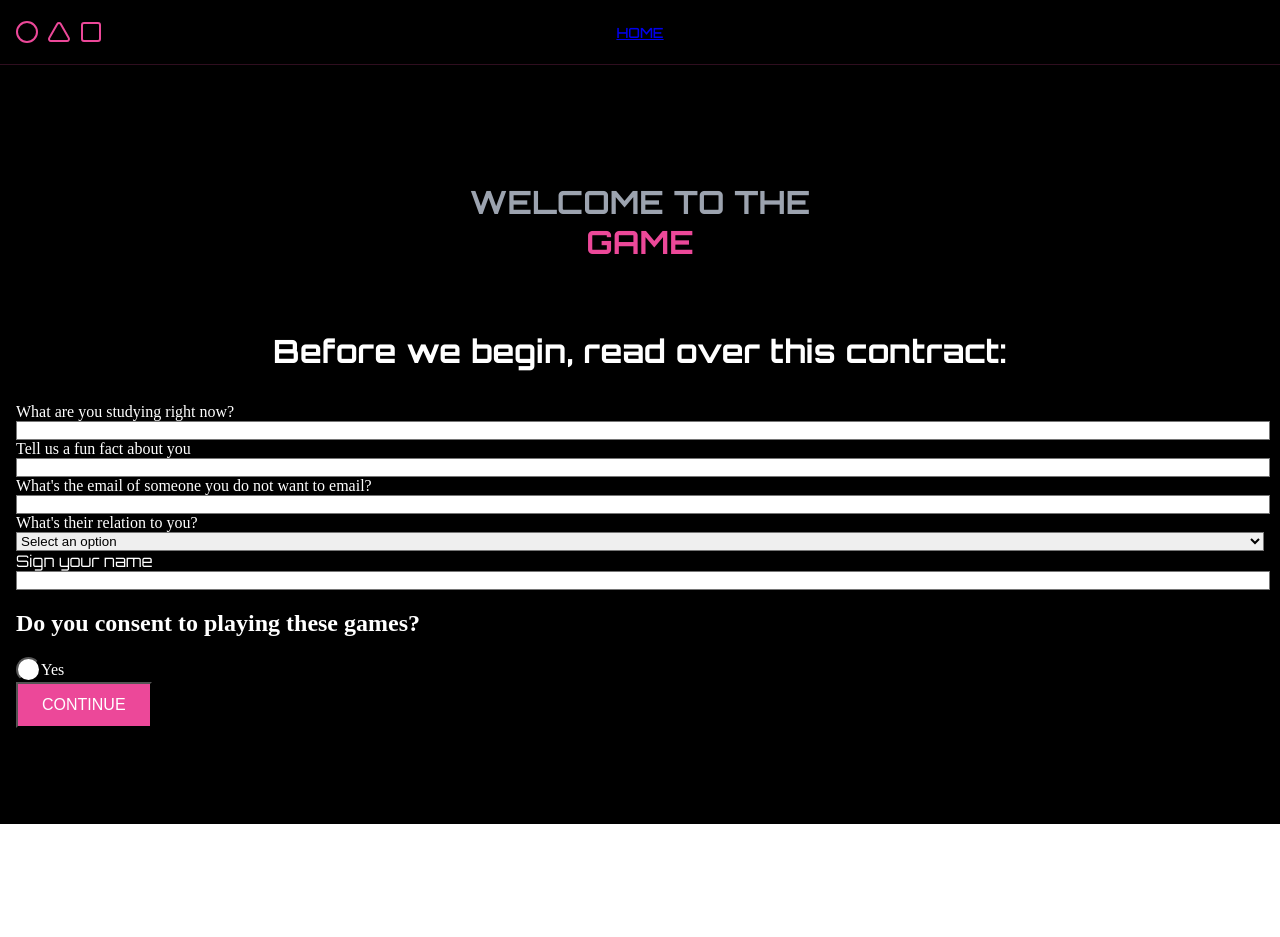
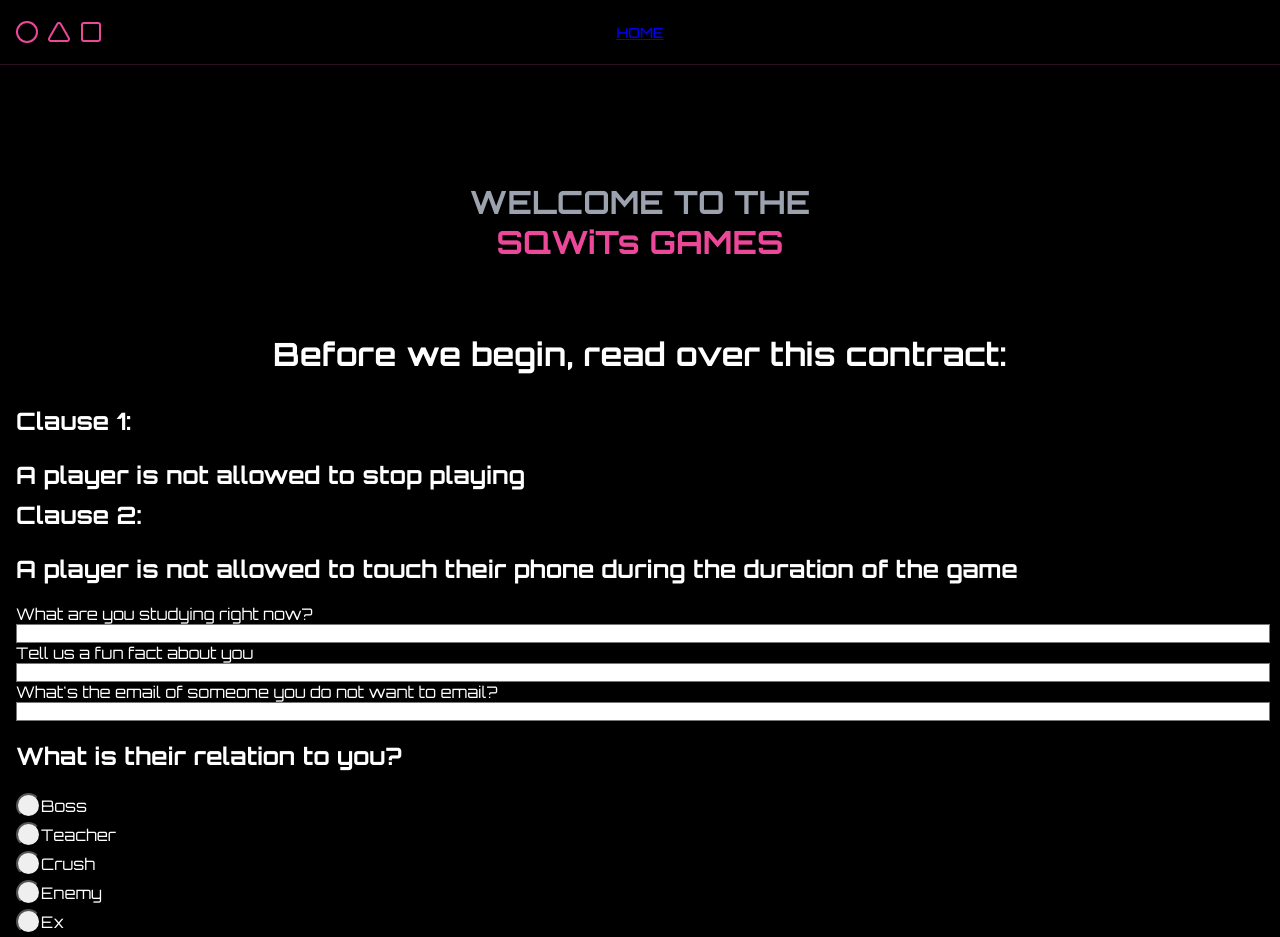
Before and after one commit to AnneSun1/SqWiTs-game, a React (Vite) app in the folder frontend/sqwits-game/: page /onboarding in a window 1280 px wide. Shown: the top 937 px of the page. Before the commit the page ends 824 px from the top, so only its background shows below. Built offline with nearby package versions, Linux system fonts and the light colour scheme; a web font is replaced by a local one.

Commit message:
fixed all multi choice form inputs

```diff
--- a/frontend/sqwits-game/src/Onboarding.tsx
+++ b/frontend/sqwits-game/src/Onboarding.tsx
@@ -1,13 +1,17 @@
 import { Circle, Triangle, Square } from 'lucide-react'
-import { useState } from 'react'
+import { useState, useEffect } from 'react'
 import Navbar from './components/Navbar'
-// import { Button } from "@/components/ui/button"
+import { useNavigate } from 'react-router-dom'
 import { RadioGroup, RadioGroupItem, RadioGroupIndicator } from '@radix-ui/react-radio-group'
-import { Label } from '@radix-ui/react-label'
-import { useNavigate } from 'react-router-dom'
 
 function Onboarding() {
   const navigate = useNavigate()
+  const [isFormComplete, setIsFormComplete] = useState(false)
+
+  // useEffect(() => {
+  //   const allQuestionsAnswered = questions.every(question => answers[question.id])
+  //   setIsFormComplete(allQuestionsAnswered)
+  // }, [answers])
 
   const [formData, setFormData] = useState({
     name: '',
@@ -42,17 +46,23 @@ function Onboarding() {
 
       <main className="main-container">
         <div className="onboarding-container max-w-2xl mx-auto p-8">
-          <h1 className="text-4xl font-bold mb-8 text-center">
-            <span className="title-gray font-['Orbitron']">WELCOME TO THE</span>
-            <span className="title-pink font-['Orbitron']">GAME</span>
+          <h1 className="text-4xl font-bold mb-8 text-center font-['Orbitron']">
+            <span className="title-gray">WELCOME TO THE</span>
+            <span className="title-pink">SQWiTs GAMES</span>
             <br/>
-            <p className="text-sm font-thin font-['Orbitron']">Before we begin, read over this contract:</p>
+            <p className="text-xl">Before we begin, read over this contract:</p>
           </h1>
 
+            <h2 className="text-xl font-bold mb-8 font-['Orbitron']">
+              Clause 1:
+              <p className="text-sm font-thin mb-[10px]">A player is not allowed to stop playing</p>
+              Clause 2:
+              <p className="text-sm font-thin mb-[10px]">A player is not allowed to touch their phone during the duration of the game</p>
+            </h2>
           {/* <form onSubmit={handleSubmit} className="space-y-6"> */}
           <div className="space-y-6">
             <div className="form-group">
-              <label htmlFor="studySubject" className="block text-lg mb-2">What are you studying right now?</label>
+              <label htmlFor="studySubject" className="block text-lg mb-2 font-['Orbitron']">What are you studying right now?</label>
               <input
                 type="text"
                 id="studySubject"
@@ -64,7 +74,7 @@ function Onboarding() {
             </div>
 
             <div className="form-group Orbitron">
-              <label htmlFor="funFact" className="block text-lg mb-2">Tell us a fun fact about you</label>
+              <label htmlFor="funFact" className="block text-lg mb-2 font-['Orbitron']">Tell us a fun fact about you</label>
               <input
                 type="text"
                 id="funFact"
@@ -76,7 +86,7 @@ function Onboarding() {
             </div>
 
             <div className="form-group">
-              <label htmlFor="email" className="block text-lg mb-2">What's the email of someone you do not want to email?</label>
+              <label htmlFor="email" className="block text-lg mb-2 font-['Orbitron']">What's the email of someone you do not want to email?</label>
               <input
                 type="email"
                 id="email"
@@ -87,8 +97,8 @@ function Onboarding() {
               />
             </div>
 
-            <div className="form-group">
-              <label htmlFor="relation" className="block text-lg mb-2">What's their relation to you?</label>
+            {/* <div className="form-group">
+              <label htmlFor="relation" className="block text-lg mb-2 font-['Orbitron']">What's their relation to you?</label>
               <select
                 id="relation"
                 className="w-full p-3 rounded-lg bg-white/10 border border-pink-500/30 text-white"
@@ -103,7 +113,50 @@ function Onboarding() {
                 <option value="enemy">Enemy</option>
                 <option value="ex">Ex</option>
               </select>
+            </div> */}
+
+            <div className='form-group'>
+              <form onSubmit={handleMultichoiceSubmit} className="max-w-md mt-8 space-y-6">
+                <div className="space-y-4">
+                  <h2 className="text-lg font-thin font-['Orbitron']">What is their relation to you?</h2>
+
+                  <RadioGroup defaultValue="">
+                    <div className="flex items-center space-x-2 ">
+
+                        <RadioGroupItem className="bg-white rounded-full w-[25px] h-[25px] mt-[2px] mb-[2px]" value='boss' id='boss'>
+                            <RadioGroupIndicator className="flex items-center justify-center w-full h-full relative after:content-[''] after:block after:w-3 after:h-3 after:rounded-full after:bg-black" />
+                        </RadioGroupItem>
+                        <label className="font-['Orbitron']" htmlFor='boss'>Boss</label>
+                      </div>
+                      <div className="flex items-center space-x-2">
+                        <RadioGroupItem className="bg-white rounded-full w-[25px] h-[25px] mt-[2px] mb-[2px]" value='teacher' id='teacher'>
+                          <RadioGroupIndicator className="flex items-center justify-center w-full h-full relative after:content-[''] after:block after:w-3 after:h-3 after:rounded-full after:bg-black" />
+                        </RadioGroupItem>
+                        <label className="font-['Orbitron']" htmlFor='teacher'>Teacher</label>
+                      </div>
+                      <div className="flex items-center space-x-2">
+                        <RadioGroupItem className="bg-white rounded-full w-[25px] h-[25px] mt-[2px] mb-[2px]" value='crush' id='crush'>
+                          <RadioGroupIndicator className="flex items-center justify-center w-full h-full relative after:content-[''] after:block after:w-3 after:h-3 after:rounded-full after:bg-black" />
+                        </RadioGroupItem>
+                        <label className="font-['Orbitron']" htmlFor='crush'>Crush</label>
+                      </div>
+                      <div className="flex items-center space-x-2">
+                        <RadioGroupItem className="bg-white rounded-full w-[25px] h-[25px] mt-[2px] mb-[2px]" value='enemy' id='enemy'>
+                          <RadioGroupIndicator className="flex items-center justify-center w-full h-full relative after:content-[''] after:block after:w-3 after:h-3 after:rounded-full after:bg-black" />
+                        </RadioGroupItem>
+                        <label className="font-['Orbitron']" htmlFor='enemy'>Enemy</label>
+                      </div>
+                      <div className="flex items-center space-x-2">
+                        <RadioGroupItem className="bg-white rounded-full w-[25px] h-[25px] mt-[2px] mb-[2px]" value='ex' id='ex'>
+                          <RadioGroupIndicator className="flex items-center justify-center w-full h-full relative after:content-[''] after:block after:w-3 after:h-3 after:rounded-full after:bg-black" />
+                        </RadioGroupItem>
+                        <label className="font-['Orbitron']" htmlFor='ex'>Ex</label>
+                      </div>
+                  </RadioGroup>
+                </div>
+              </form>
             </div>
+
             <div className="form-group">
               <label htmlFor="name" className="block text-lg mb-2 font-['Orbitron']">Sign your name</label>
               <input
@@ -115,37 +168,36 @@ function Onboarding() {
                 required
               />
             </div>
+
+            {/* Multi choice consent form */}
             <div>
-              <form onSubmit={handleMultichoiceSubmit} className="max-w-md mx-auto mt-8 space-y-6">
+              <form onSubmit={handleMultichoiceSubmit} className="max-w-md mt-8 space-y-6">
                 <div className="space-y-4">
-                  <h2 className="text-lg font-semibold">Do you consent to playing these games?</h2>
-                  <RadioGroup defaultValue="hi">
+                  <h2 className="text-lg font-thin font-['Orbitron'] text-[#ec4899]">Do you consent to playing these games?</h2>
+
+                  <RadioGroup defaultValue="">
                   {/* //   onValueChange={(value) => handleMultichoiceAnswerChange(0, value)}
                   //   value={MultichoiceAnswers[0] || ''} */}
 
                     <div className="flex items-center space-x-2">
-                        <RadioGroupItem style={{
-                          backgroundColor: 'white',
-                          width: '25px',
-                          height: '25px',
-                          borderRadius: '100%',
-                          boxShadow: '0 2px 10px var(--black-a7)',
-                        }} value='Yes'>
-                          <RadioGroupIndicator className="flex items-center justify-center w-full h-full relative after:content-[''] after:block after:w-2 after:h-2 after:rounded-full after:bg-blue-500" />
+
+                        <RadioGroupItem className="bg-white rounded-full w-[25px] h-[25px] mt-[2px] mb-[2px]" value='No' id='no'>
+                            <RadioGroupIndicator className="flex items-center justify-center w-full h-full relative after:content-[''] after:block after:w-3 after:h-3 after:rounded-full after:bg-black" />
                         </RadioGroupItem>
-                        <Label >Yes</Label>
-
+                        <label className="font-['Orbitron']" htmlFor='no'>No</label>
                       </div>
+                        <div className="flex items-center space-x-2">
+                          <RadioGroupItem className="bg-white rounded-full w-[25px] h-[25px] mt-[2px] mb-[2px]" value='Yes' id='yes'>
+                            <RadioGroupIndicator className="flex items-center justify-center w-full h-full relative after:content-[''] after:block after:w-3 after:h-3 after:rounded-full after:bg-black" />
+                          </RadioGroupItem>
+                          <label className="font-['Orbitron']" htmlFor='yes'>Yes</label>
+                        </div>
                   </RadioGroup>
                 </div>
               </form>
             </div>
 
-            <button
-              onClick={handleSubmit}
-              type="submit"
-              className="start-button w-full font-[Orbitron']"
-            >
+            <button type="submit" onClick={handleSubmit} className="start-button w-full font-['Orbitron'] rounded-[20px]" disabled={!isFormComplete}>
               CONTINUE
             </button>
           {/* </form> */}
```
